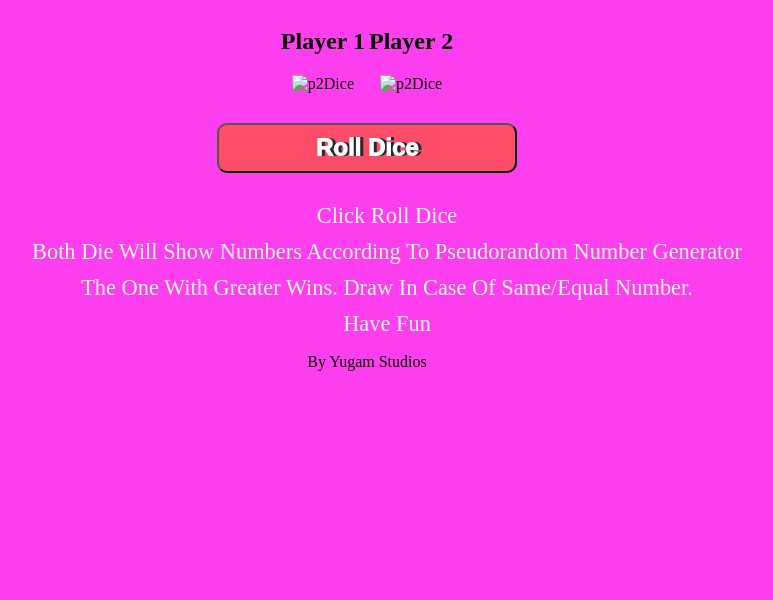
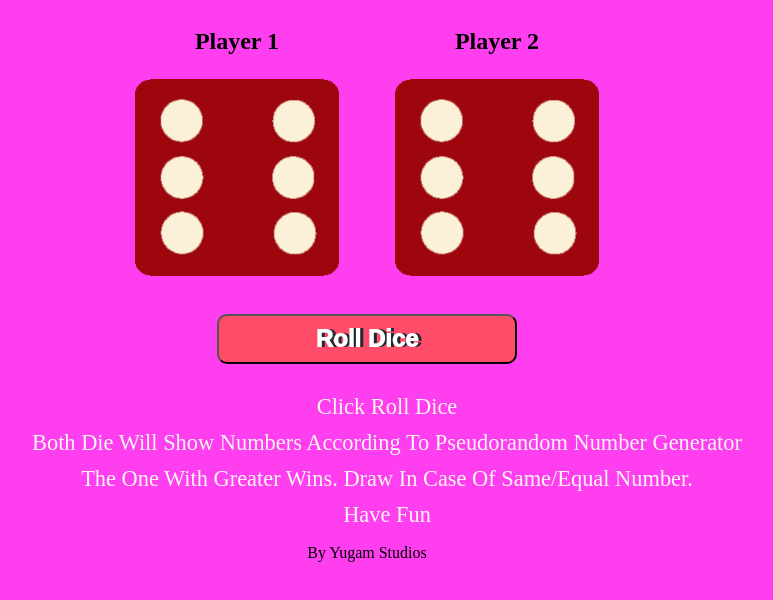
Before and after one commit to xerycks/DOM-DiceeGame, a plain HTML site: page index.html in a window 1280 px wide. Shown: the part 126-726 px from the top of the page, without its empty margins (273-1046 px from the left). Drawn offline with Linux system fonts and the light colour scheme; the site is published under a folder, as on GitHub Pages, so addresses that start at the root find nothing.

Commit message:
Image src updated

```diff
--- a/index.html
+++ b/index.html
@@ -18,14 +18,14 @@
     <div class=" dice player1">
         <div>
             <h2>Player 1</h2>
-            <img src="/images/dice6.png" alt="p2Dice">
+            <img src="./images/dice6.png" alt="p2Dice">
         </div>
     </div>
 
     <div class="dice player2">
         <div>
             <h2>Player 2</h2>
-            <img src="/images/dice6.png" alt="p2Dice">
+            <img src="./images/dice6.png" alt="p2Dice">
         </div>
     </div>
 
```
